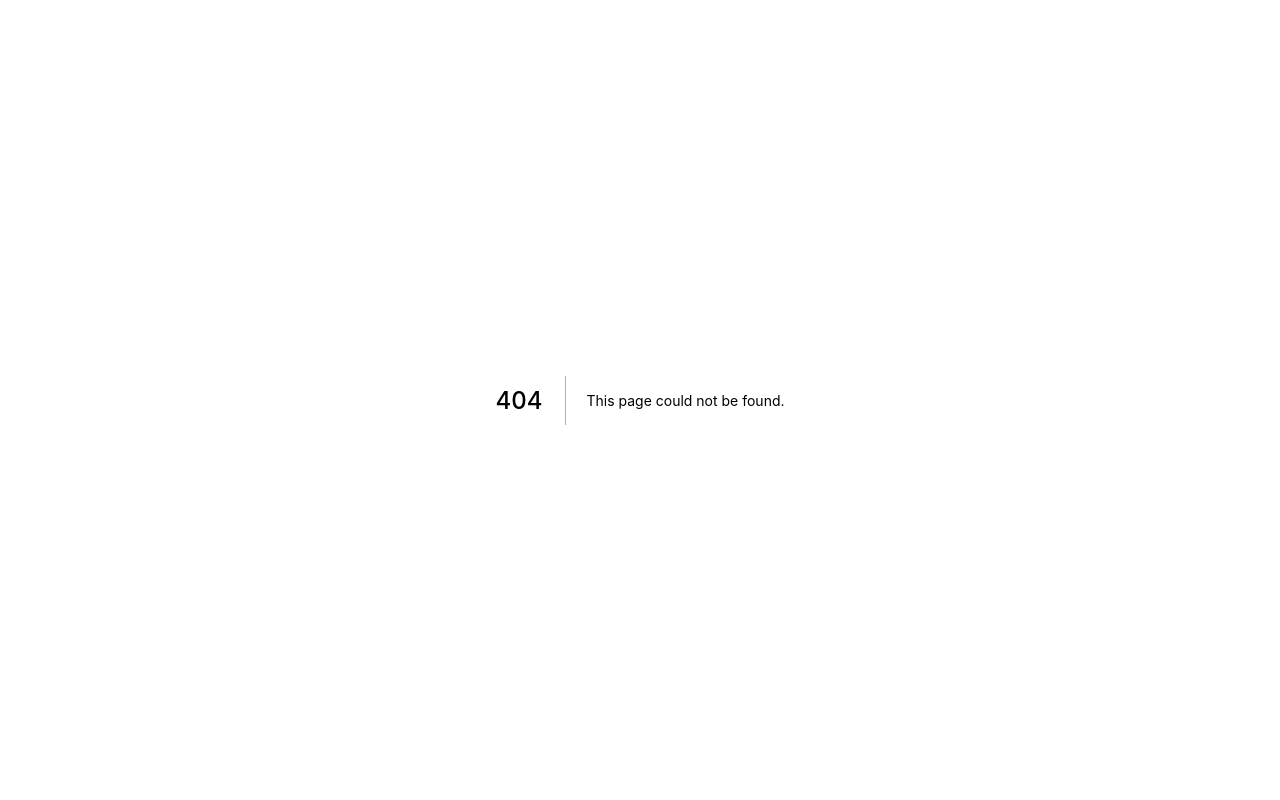
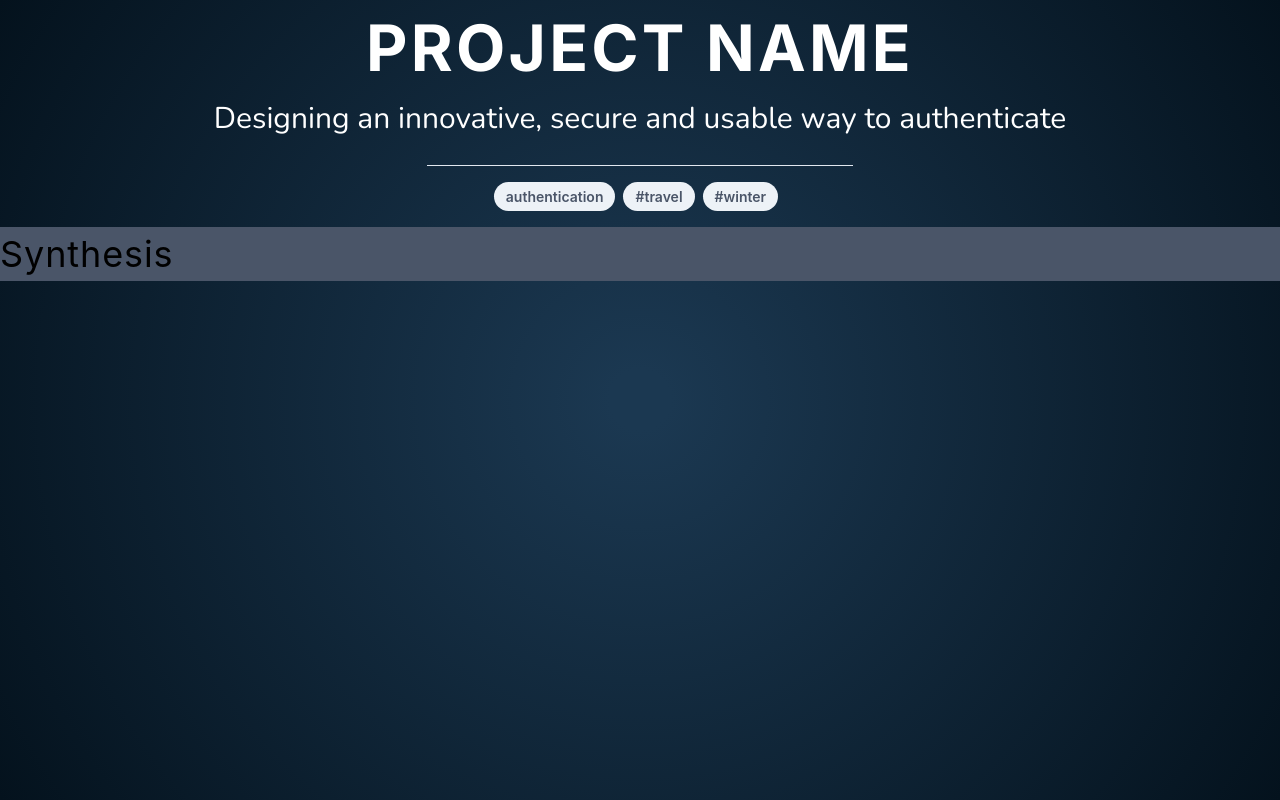
Before and after one commit to josefssonemil/portfolio-website-v2, a Next.js app: page /auth in a window 1280 px wide. Before the commit this address had no page. Built offline with nearby package versions, Linux system fonts and the light colour scheme.

Commit message:
Add custom fonts, fix link navigation and work on detail page

```diff
--- /dev/null
+++ b/components/hero-project.tsx
@@ -0,0 +1,30 @@
+interface Props {
+    header: string,
+    subtitle: string,
+    tags: [string]
+}
+
+const HeroProject = (props) => {
+
+    return (
+
+        <div className="h-1/2 flex flex-col justify-center mx-auto text-center">
+            <h1 className="text-6xl text-white font-bold tracking-wider font-main">{props.header}</h1>
+
+            <h2 className="text-3xl text-white font-sub">{props.subtitle}</h2>
+
+            <hr className="w-1/3 mx-auto mt-6 text-pBlue-3"></hr>
+
+            <div className="px-6 pt-4 pb-2">
+                <span className="inline-block bg-gray-200 rounded-full px-3 py-1 text-sm font-semibold text-gray-700 mr-2 mb-2">authentication</span>
+                <span className="inline-block bg-gray-200 rounded-full px-3 py-1 text-sm font-semibold text-gray-700 mr-2 mb-2">#travel</span>
+                <span className="inline-block bg-gray-200 rounded-full px-3 py-1 text-sm font-semibold text-gray-700 mr-2 mb-2">#winter</span>
+            </div>
+        </div>
+
+    );
+
+}
+
+
+export default HeroProject;
--- a/components/hero.tsx
+++ b/components/hero.tsx
@@ -5,11 +5,11 @@ const Hero = (props) => {
 
         <div className="h-screen flex flex-col justify-center mx-auto text-center">
 
-            <h2 className="text-6xl font-black tracking-widest text-white">
+            <h2 className="text-6xl font-black tracking-widest text-white font-main">
                 {props.name}
             </h2>
 
-            <h2 className="text-lg font-medium text-pBlue-2 tracking-wider">
+            <h2 className="text-lg font-medium text-pBlue-2 tracking-wider font-sub">
 
                 {props.subtitle}
             </h2>
--- a/components/project-card.tsx
+++ b/components/project-card.tsx
@@ -1,7 +1,21 @@
+import Link from 'next/link'
+
+
+interface Props {
+    name: string,
+    description: string,
+    path: string,
+    href: string
+}
+
 const ProjectCard = (props) => {
 
     return (
-        <div className="card my-6 px-6 w-full overflow-hidden lg:w-5/12 xl:w-5/12 rounded shadow-lg bg-deepBlue-1">
+
+
+        <Link href={props.href}>
+
+            <a className="card my-6 px-6 w-full overflow-hidden lg:w-5/12 xl:w-5/12 rounded shadow-lg bg-deepBlue-1">
 
                 <div className="px-6 py-4 mx-auto text-center align-middle">
                     <svg className="card-icon mx-auto text-center" xmlns="http://www.w3.org/2000/svg" width="20%" height="20%" viewBox="0 0 24 24">
@@ -10,10 +24,10 @@ const ProjectCard = (props) => {
                 </div>
 
                 <div className="px-6 py-4 ">
-                <div className="font-bold text-2xl mb-2 text-center uppercase tracking-widest text-pBlue-3">
+                    <div className="font-bold text-2xl mb-2 text-center uppercase tracking-widest text-pBlue-3 font-main">
                         {props.name}
                     </div>
-                <p className="text-gray-200 text-center font-medium">
+                    <p className="text-gray-200 text-center font-medium font-sub">
                         {props.description}
                     </p>
 
@@ -23,7 +37,9 @@ const ProjectCard = (props) => {
 
 
 
-        </div>
+            </a>
+        </Link>
+
 
     );
 }
--- /dev/null
+++ b/pages/auth.tsx
@@ -0,0 +1,20 @@
+import HeroProject from "../components/hero-project";
+
+export default function Auth() {
+    return (
+
+        <div className="h-screen" style={{
+            background: 'radial-gradient(circle, rgba(27,56,81,1) 4%, rgba(4,18,29,1) 100%)'
+        }}>
+
+            <HeroProject header="PROJECT NAME" subtitle="Designing an innovative, secure and usable way to authenticate" tags="" />
+
+
+            <div className="container mx-auto bg-gray-700">
+                <h1 className="text-4xl tracking-wide">Synthesis</h1>
+
+            </div>
+
+        </div>
+    );
+}
--- a/pages/index.tsx
+++ b/pages/index.tsx
@@ -10,40 +10,58 @@ import Link from 'next/link'
 export default function Home() {
   return (
 
+    <div className="">
+
+      <Head>
+        <title>Emil Josefsson</title>
+
+      </Head>
+
+
+
       <div className="" style={{
         background: 'radial-gradient(circle, rgba(27,56,81,1) 4%, rgba(4,18,29,1) 100%)'
       }}>
         <Hero name="Emil Josefsson" subtitle="Interaction Designer and Software Engineer" />
 
         <div className="container mx-auto px-4 m-10">
-        <h1 className="heading text-3xl tracking-widest font-bold text-orange-300 text-center">Projects</h1>
+          <h1 className="heading text-3xl tracking-widest font-bold text-orange-300 text-center font-main">Projects</h1>
           <hr className="mx-auto w-48 my-6"></hr>
 
 
           <div className="flex flex-wrap -mx-2 overflow-hidden justify-evenly ">
 
+
             <ProjectCard
               name="Authentication"
-            description="A more usable and secure way to authenticate"
+              description="placeholder descr."
               path="M10 17c0 .552-.447 1-1 1s-1-.448-1-1 .447-1 1-1 1 .448 1 1zm3 0c0 .552-.447 1-1 1s-1-.448-1-1 .447-1 1-1 1 .448 1 1zm3 0c0 .552-.447 1-1 1s-1-.448-1-1 .447-1 1-1 1 .448 1 1zm2-7v-4c0-3.313-2.687-6-6-6s-6 2.687-6 6v4h-3v14h18v-14h-3zm-10-4c0-2.206 1.795-4 4-4s4 1.794 4 4v4h-8v-4zm11 16h-14v-10h14v10z"
+              href="/auth"
             />
 
 
-          <ProjectCard name="Emotion Star"
+
+
+            <ProjectCard
+              name="Emotion Star"
               description="Singstar, but with face expressions"
               path="M12 2c5.514 0 10 4.486 10 10s-4.486 10-10 10-10-4.486-10-10 4.486-10 10-10zm0-2c-6.627 0-12 5.373-12 12s5.373 12 12 12 12-5.373 12-12-5.373-12-12-12zm6 14h-12c.331 1.465 2.827 4 6.001 4 3.134 0 5.666-2.521 5.999-4zm0-3.998l-.755.506s-.503-.948-1.746-.948c-1.207 0-1.745.948-1.745.948l-.754-.506c.281-.748 1.205-2.002 2.499-2.002 1.295 0 2.218 1.254 2.501 2.002zm-7 0l-.755.506s-.503-.948-1.746-.948c-1.207 0-1.745.948-1.745.948l-.754-.506c.281-.748 1.205-2.002 2.499-2.002 1.295 0 2.218 1.254 2.501 2.002z"
+              href="/auth"
             />
 
             <ProjectCard
               name="Project Halo"
               description="Lamp for work-life balance"
               path="M14 19h-4c-.276 0-.5.224-.5.5s.224.5.5.5h4c.276 0 .5-.224.5-.5s-.224-.5-.5-.5zm0 2h-4c-.276 0-.5.224-.5.5s.224.5.5.5h4c.276 0 .5-.224.5-.5s-.224-.5-.5-.5zm.25 2h-4.5l1.188.782c.154.138.38.218.615.218h.895c.234 0 .461-.08.615-.218l1.187-.782zm3.75-13.799c0 3.569-3.214 5.983-3.214 8.799h-1.989c-.003-1.858.87-3.389 1.721-4.867.761-1.325 1.482-2.577 1.482-3.932 0-2.592-2.075-3.772-4.003-3.772-1.925 0-3.997 1.18-3.997 3.772 0 1.355.721 2.607 1.482 3.932.851 1.478 1.725 3.009 1.72 4.867h-1.988c0-2.816-3.214-5.23-3.214-8.799 0-3.723 2.998-5.772 5.997-5.772 3.001 0 6.003 2.051 6.003 5.772zm4-.691v1.372h-2.538c.02-.223.038-.448.038-.681 0-.237-.017-.464-.035-.69h2.535zm-10.648-6.553v-1.957h1.371v1.964c-.242-.022-.484-.035-.726-.035-.215 0-.43.01-.645.028zm-3.743 1.294l-1.04-1.94 1.208-.648 1.037 1.933c-.418.181-.822.401-1.205.655zm10.586 1.735l1.942-1.394.799 1.115-2.054 1.473c-.191-.43-.423-.827-.687-1.194zm-3.01-2.389l1.038-1.934 1.208.648-1.041 1.941c-.382-.254-.786-.473-1.205-.655zm-10.068 3.583l-2.054-1.472.799-1.115 1.942 1.393c-.264.366-.495.763-.687 1.194zm13.707 6.223l2.354.954-.514 1.271-2.425-.982c.21-.397.408-.812.585-1.243zm-13.108 1.155l-2.356 1.06-.562-1.251 2.34-1.052c.173.433.371.845.578 1.243zm-1.178-3.676h-2.538v-1.372h2.535c-.018.226-.035.454-.035.691 0 .233.018.458.038.681z"
+              href="/auth"
             />
 
             <ProjectCard
               name="Kuggen"
               description="Game for children with autism"
               path="M24 14.187v-4.374c-2.148-.766-2.726-.802-3.027-1.529-.303-.729.083-1.169 1.059-3.223l-3.093-3.093c-2.026.963-2.488 1.364-3.224 1.059-.727-.302-.768-.889-1.527-3.027h-4.375c-.764 2.144-.8 2.725-1.529 3.027-.752.313-1.203-.1-3.223-1.059l-3.093 3.093c.977 2.055 1.362 2.493 1.059 3.224-.302.727-.881.764-3.027 1.528v4.375c2.139.76 2.725.8 3.027 1.528.304.734-.081 1.167-1.059 3.223l3.093 3.093c1.999-.95 2.47-1.373 3.223-1.059.728.302.764.88 1.529 3.027h4.374c.758-2.131.799-2.723 1.537-3.031.745-.308 1.186.099 3.215 1.062l3.093-3.093c-.975-2.05-1.362-2.492-1.059-3.223.3-.726.88-.763 3.027-1.528zm-4.875.764c-.577 1.394-.068 2.458.488 3.578l-1.084 1.084c-1.093-.543-2.161-1.076-3.573-.49-1.396.581-1.79 1.693-2.188 2.877h-1.534c-.398-1.185-.791-2.297-2.183-2.875-1.419-.588-2.507-.045-3.579.488l-1.083-1.084c.557-1.118 1.066-2.18.487-3.58-.579-1.391-1.691-1.784-2.876-2.182v-1.533c1.185-.398 2.297-.791 2.875-2.184.578-1.394.068-2.459-.488-3.579l1.084-1.084c1.082.538 2.162 1.077 3.58.488 1.392-.577 1.785-1.69 2.183-2.875h1.534c.398 1.185.792 2.297 2.184 2.875 1.419.588 2.506.045 3.579-.488l1.084 1.084c-.556 1.121-1.065 2.187-.488 3.58.577 1.391 1.689 1.784 2.875 2.183v1.534c-1.188.398-2.302.791-2.877 2.183zm-7.125-5.951c1.654 0 3 1.346 3 3s-1.346 3-3 3-3-1.346-3-3 1.346-3 3-3zm0-2c-2.762 0-5 2.238-5 5s2.238 5 5 5 5-2.238 5-5-2.238-5-5-5z"
+              href="/auth"
+
             />
 
 
@@ -52,7 +70,7 @@ export default function Home() {
 
 
 
-        <h1 className="heading text-3xl tracking-widest font-bold text-orange-300 text-center">More stuff</h1>
+          <h1 className="heading text-3xl tracking-widest font-bold text-orange-300 text-center font-main">More stuff</h1>
           <hr className="mx-auto w-48 my-6"></hr>
 
 
@@ -61,5 +79,6 @@ export default function Home() {
 
 
       </div >
+    </div>
   )
 }
--- a/pages/project-page.tsx
+++ /dev/null
@@ -1,6 +0,0 @@
-export default function ProjectPage() {
-    return (
-
-        <div>Test</div>
-    );
-}
--- a/styles/globals.css
+++ b/styles/globals.css
@@ -1,3 +1,6 @@
+@import url('https://fonts.googleapis.com/css2?family=Inter:wght@100;200;300;400;500;600;700;800;900&family=Nunito:ital,wght@0,200;0,300;0,400;0,600;0,700;0,800;0,900;1,200;1,300;1,400;1,600;1,700;1,800;1,900&display=swap');
+
+
 html,
 body {
   padding: 0;
--- a/tailwind.config.js
+++ b/tailwind.config.js
@@ -6,6 +6,12 @@ module.exports = {
   important: false,
   separator: ':',
   theme: {
+    extend: {
+      fontFamily: {
+        'sub': ['nunito', 'sans-serif'],
+        'main': ['inter', 'sans-serif']
+      },
+    },
     screens: {
       sm: '640px',
       md: '768px',
```
Lines whose indentation alone changed are shown as unchanged.
